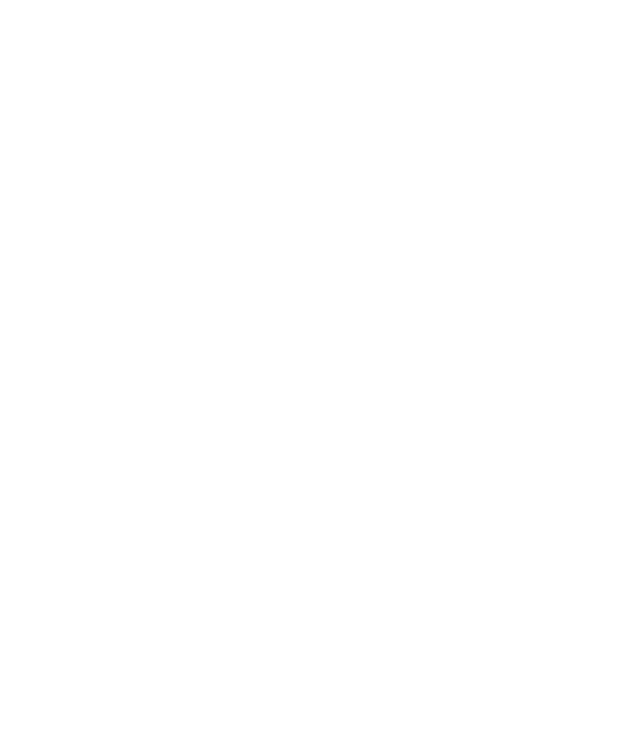
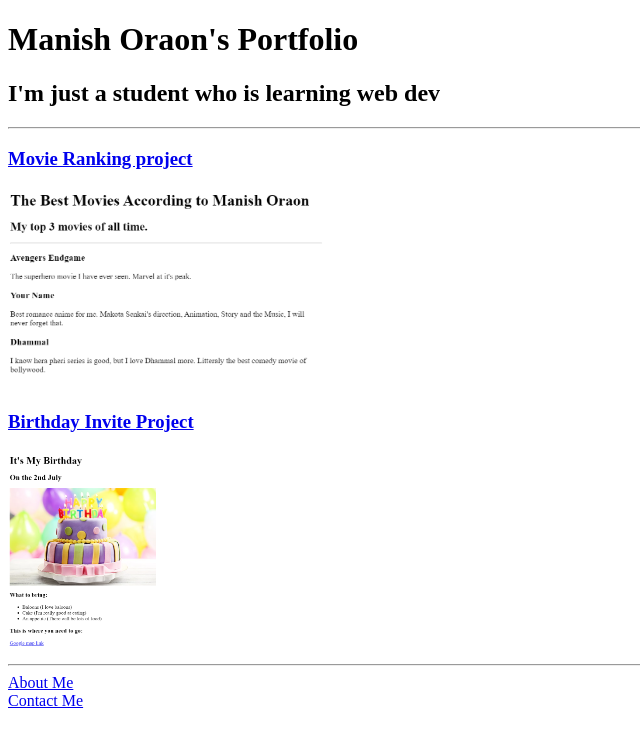
Before and after one commit to morish276/html-project, a plain HTML site: page index.html in a window 1280 px wide. Shown: the whole page, without its empty margins (0-640 px from the left). Drawn offline with Linux system fonts and the light colour scheme.

Commit message:
Update index.html

```diff
--- a/index.html
+++ b/index.html
@@ -13,3 +13,22 @@ HINT for TODO 6: You can use the height attribute set to 200 to make the image s
 https://developer.mozilla.org/en-US/docs/Web/HTML/Element/img#attr-height -->
 
 <!-- TODO 7: Add the Contact Me and About Me page links -->
+<!DOCTYPE html>
+<html lang="en">
+
+<head>
+    <meta charset="UTF-8">
+</head>
+<body>
+    <h1>Manish Oraon's Portfolio</h1>
+    <h2>I'm just a student who is learning web dev</h2>
+    <hr/>
+    <h3><a href="./public/movie-ranking.html">Movie Ranking project</a><br/></h3>
+    <img src="./assets/images/Movie Ranking.png" height="200" alt="Movie ranking project preview" /><br/>
+    <h3><a href="./public/birthday-invite.html" >Birthday Invite Project</a><br/></h3>
+    <img src="./assets/images/Birthday Invite.png" height="200" alt="Birthday invite project preview" />
+    <hr/>
+    <a href="./public/about.html">About Me</a><br/></h4>
+    <a href="./public/contact.html">Contact Me</a>
+</body>
+</html>
```
